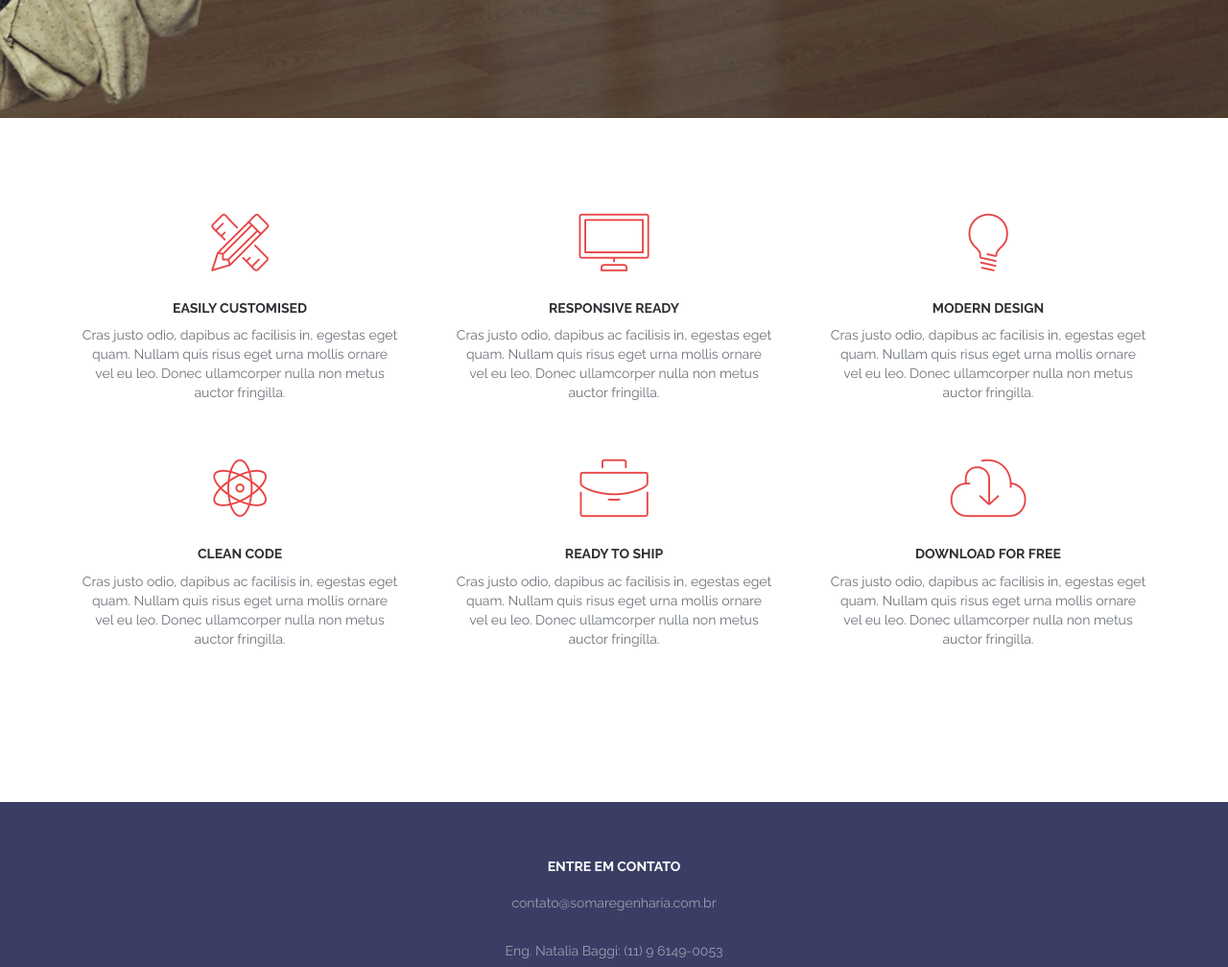
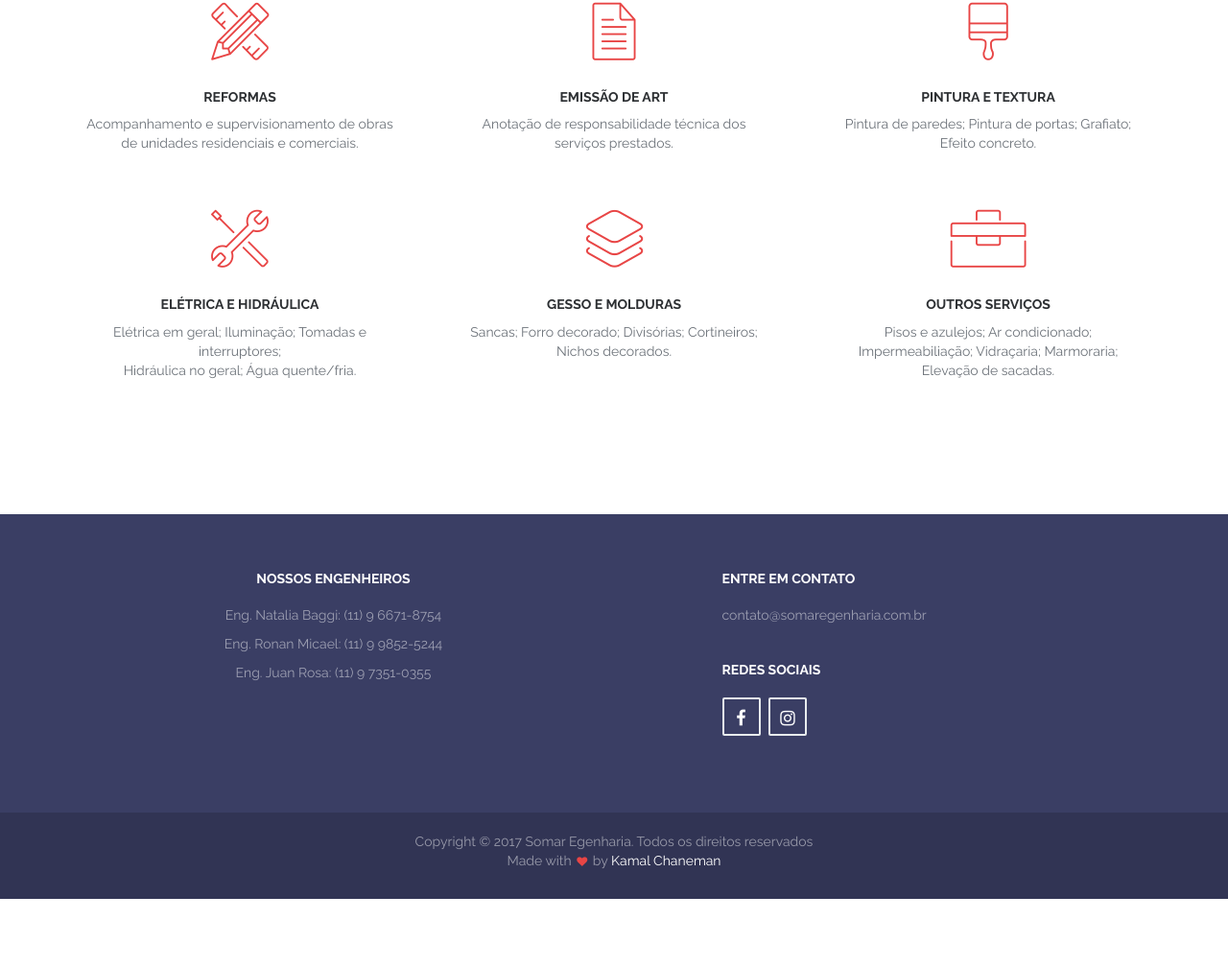
Before and after one commit to somaregenharia/somarengenharia.github.io, a plain HTML site: page index.html in a window 1280 px wide. Shown: the part 627-1635 px from the top of the page at 96% size. After the commit the page ends 1564 px from the top, so only its background shows below. Drawn offline with nearby package versions, Linux system fonts and the light colour scheme; files whose address does not match are found by name.

Commit message:
More theme adjusts for version alpha

```diff
--- a/css/main.css
+++ b/css/main.css
@@ -75,7 +75,7 @@ ul li {
   list-style: none; }
 
 .section {
-  padding: 100px 0; }
+  padding: 80px 0; }
 
 .no-padding {
   padding: 0; }
@@ -91,13 +91,14 @@ ul li {
   position: fixed;
   width: 100%;
   z-index: 999;
-  background-color: #292c47;
+  background-color: #fff;
+  border-bottom: 5px solid #6c7279;
 }
   #header .header-content {
-    border-bottom: 1px solid rgba(255, 255, 255, 0.15);
+
     margin: 0 auto;
     max-width: 1170px;
-    padding: 40px 0;
+    padding: 10px 0;
     width: 100%;
     -moz-transition: padding 0.3s;
     -o-transition: padding 0.3s;
@@ -107,10 +108,9 @@ ul li {
     float: left; }
 
 #header.fixed {
-  background-color: #292c47; }
+  background-color: #fff; }
   #header.fixed .header-content {
-    border-bottom: 0;
-    padding: 25px 0; }
+    padding: 3px 0; }
   #header.fixed .nav-toggle {
     top: 18px; }
 
@@ -123,17 +123,19 @@ ul li {
   transition: opacity 0.5s; }
 
 .navigation {
-  float: right; }
+  float: right;
+  margin-top: 50px;}
   .navigation li {
     display: inline-block; }
   .navigation a {
-    color: rgba(255, 255, 255, 0.75);
+    color: #6c7279;
     font-size: 13px;
     font-weight: 700;
     margin-left: 40px;
     text-transform: uppercase; }
     .navigation a:hover, .navigation a.active {
-      color: #fff; }
+      color: #292c47;
+    }
 
 .nav-toggle {
   display: none;
@@ -170,7 +172,7 @@ ul li {
     -webkit-transition-property: -webkit-transform;
     transition-property: transform; }
   .nav-toggle:before {
-    background-color: #e84545;
+    background-color: #3a3e64;
     -moz-transform: scale(1);
     -ms-transform: scale(1);
     -webkit-transform: scale(1);
@@ -269,7 +271,7 @@ ul li {
   -o-background-size: cover;
   -webkit-background-size: cover;
   background-size: cover;
-  min-height: 750px; }
+  min-height: 550px; }
 
 .banner-text {
   padding-top: 25%; }
@@ -397,8 +399,8 @@ ul li {
     text-align: center;
     width: 40px; }
     .social-icons a:hover, .footer .footer-share a:hover {
-      background-color: #e84545;
-      border-color: #e84545;
+      background-color: #3a3e64;
+      border-color: #3a3e64;
       color: #fff; }
 
 /* ==========================================================================
@@ -458,6 +460,9 @@ ul li {
     color: #fff; }
     .footer a:hover {
       color: #e84545; }
+  .footer .footer-share-box {
+    text-align: left;
+  }
   .footer .footer-share {
     margin-top: 0; }
     .footer .footer-share li {
--- a/css/responsive.css
+++ b/css/responsive.css
@@ -69,11 +69,13 @@
   .banner-text {
     padding-top: 35%; } }
 @media screen and (max-width: 480px) {
+  .banner { min-height: 300px }
   .banner-text {
     padding-top: 45%; }
     .banner-text h1 {
       font-size: 32px; } }
 @media screen and (max-width: 320px) {
+  .banner { min-height: 300px }
   .banner-text {
     padding-top: 55%; }
 
--- a/index.html
+++ b/index.html
@@ -7,7 +7,7 @@
     <meta charset="utf-8">
     <meta name="description" content="">
     <meta name="viewport" content="width=device-width, initial-scale=1">
-    <title>ActiveBox</title>
+    <title>Somar Engenharia - Somando ideias aos seus sonhos</title>
     <link rel="apple-touch-icon" sizes="180x180" href="apple-icon-180x180.png">
     <link rel="icon" type="image/png" sizes="192x192" href="android-icon-192x192.png">
     <link rel="icon" type="image/png" sizes="32x32" href="favicon-32x32.png">
@@ -25,7 +25,7 @@
 	<section class="banner" role="banner">
         <header id="header">
             <div class="header-content clearfix">
-                <a class="logo" href="#"><img src="images/logo.png" alt=""></a>
+                <a class="logo" href="#"><img src="images/logo-site.png" alt=""></a>
                 <nav class="navigation" role="navigation">
                     <ul class="primary-nav">
                         <li><a href="#servicos">Serviços</a></li>
@@ -42,8 +42,6 @@
             <div class="col-md-10 col-md-offset-1">
                 <div class="banner-text text-center">
                     <h1>Somando ideias ao seus sonhos</h1>
-                    <p>Lorem ipsum dolor sit amet, consectetur adipiscing elit. Praesent commodo cursus magna vel scelerisque nisl consectetur et.</p>
-                    <a href="#" class="btn btn-large">Find out more</a>
                 </div><!-- banner text -->
             </div>
         </div>
@@ -54,60 +52,73 @@
                 <div class="col-md-4 col-sm-6 feature text-center">
                     <span class="icon icon-tools"></span>
                     <div class="feature-content">
-                        <h5>Easily Customised</h5>
-                        <p>Cras justo odio, dapibus ac facilisis in, egestas eget quam. Nullam quis risus eget urna mollis ornare vel eu leo. Donec ullamcorper nulla non metus auctor fringilla.</p>
+                        <h5>Reformas</h5>
+                        <p>Acompanhamento e supervisionamento de obras de unidades residenciais e comerciais.</p>
                     </div>
                 </div>
                 <div class="col-md-4 col-sm-6 feature text-center">
-                    <span class="icon icon-desktop"></span>
+                    <span class="icon icon-document"></span>
                     <div class="feature-content">
-                        <h5>Responsive Ready</h5>
-                        <p>Cras justo odio, dapibus ac facilisis in, egestas eget quam. Nullam quis risus eget urna mollis ornare vel eu leo. Donec ullamcorper nulla non metus auctor fringilla.</p>
+                        <h5>Emissão de ART</h5>
+                        <p>Anotação de responsabilidade técnica dos serviços prestados.</p>
                     </div>
                 </div>
                 <div class="col-md-4 col-sm-6 feature text-center">
-                    <span class="icon icon-lightbulb"></span>
+                    <span class="icon icon-paintbrush"></span>
                     <div class="feature-content">
-                        <h5>Modern Design</h5>
-                        <p>Cras justo odio, dapibus ac facilisis in, egestas eget quam. Nullam quis risus eget urna mollis ornare vel eu leo. Donec ullamcorper nulla non metus auctor fringilla.</p>
+                        <h5>Pintura e Textura</h5>
+                        <p>Pintura de paredes; Pintura de portas; Grafiato; Efeito concreto.</p>
                     </div>
                 </div>
                 <div class="col-md-4 col-sm-6 feature text-center">
-                    <span class="icon icon-genius"></span>
+                    <span class="icon icon-tools-2"></span>
                     <div class="feature-content">
-                        <h5>Clean Code</h5>
-                        <p>Cras justo odio, dapibus ac facilisis in, egestas eget quam. Nullam quis risus eget urna mollis ornare vel eu leo. Donec ullamcorper nulla non metus auctor fringilla.</p>
+                        <h5>Elétrica e Hidráulica</h5>
+                        <p>Elétrica em geral; Iluminação; Tomadas e interruptores; <br> Hidráulica no geral; Água quente/fria.</p>
                     </div>
                 </div>
                 <div class="col-md-4 col-sm-6 feature text-center">
-                    <span class="icon icon-briefcase"></span>
+                    <span class="icon icon-layers"></span>
                     <div class="feature-content">
-                        <h5>Ready to Ship</h5>
-                        <p>Cras justo odio, dapibus ac facilisis in, egestas eget quam. Nullam quis risus eget urna mollis ornare vel eu leo. Donec ullamcorper nulla non metus auctor fringilla.</p>
+                        <h5>Gesso e Molduras</h5>
+                        <p>Sancas; Forro decorado; Divisórias; Cortineiros; Nichos decorados.</p>
                     </div>
                 </div>
                 <div class="col-md-4 col-sm-6 feature text-center">
-                    <span class="icon icon-download"></span>
+                    <span class="icon icon-toolbox"></span>
                     <div class="feature-content">
-                        <h5>Download for Free</h5>
-                        <p>Cras justo odio, dapibus ac facilisis in, egestas eget quam. Nullam quis risus eget urna mollis ornare vel eu leo. Donec ullamcorper nulla non metus auctor fringilla.</p>
+                        <h5>Outros Serviços</h5>
+                        <p>Pisos e azulejos; Ar condicionado; Impermeabiliação; Vidraçaria; Marmoraria; Elevação de sacadas.</p>
                     </div>
                 </div>
             </div>
         </div>
     </section><!-- features -->
 
-    <footer class="footer">
+    <footer class="footer" id="contato">
         <div class="footer-top">
             <div class="container">
                 <div class="row">
-                    <div class="footer-col col-md-12">
-                        <h5>Entre em contato</h5>
-                        <p>contato@somaregenharia.com.br</p>
-                        <br>
-                        <p>Eng. Natalia Baggi: (11) 9 6149-0053 </p>
+                    <div class="footer-col col-md-6">
+                        <h5>Nossos engenheiros</h5>
+
+                        <p>Eng. Natalia Baggi: (11) 9 6671-8754 </p>
                         <p>Eng. Ronan Micael: (11) 9 9852-5244 </p>
                         <p>Eng. Juan Rosa: (11) 9 7351-0355 </p>
+                    </div>
+                    <div class="footer-col col-md-1"></div>
+                    <div class="footer-col col-md-4 footer-share-box">
+                      <h5>Entre em contato</h5>
+                      <p>contato@somaregenharia.com.br</p>
+
+                      <br>
+
+                      <h5>Redes Sociais</h5>
+                      <ul class="footer-share">
+                        <li><a target="_blank" href="https://www.facebook.com/somarengenhariasp"><i class="fa fa-facebook"></i></a></li>
+                        <li><a target="_blank" href="https://www.instagram.com/somarengenharia/"><i class="fa fa-instagram"></i></a></li>
+                      </ul>
+
                     </div>
                 </div>
             </div>
```
Also changed, not shown: images/logo-site.png (added).
